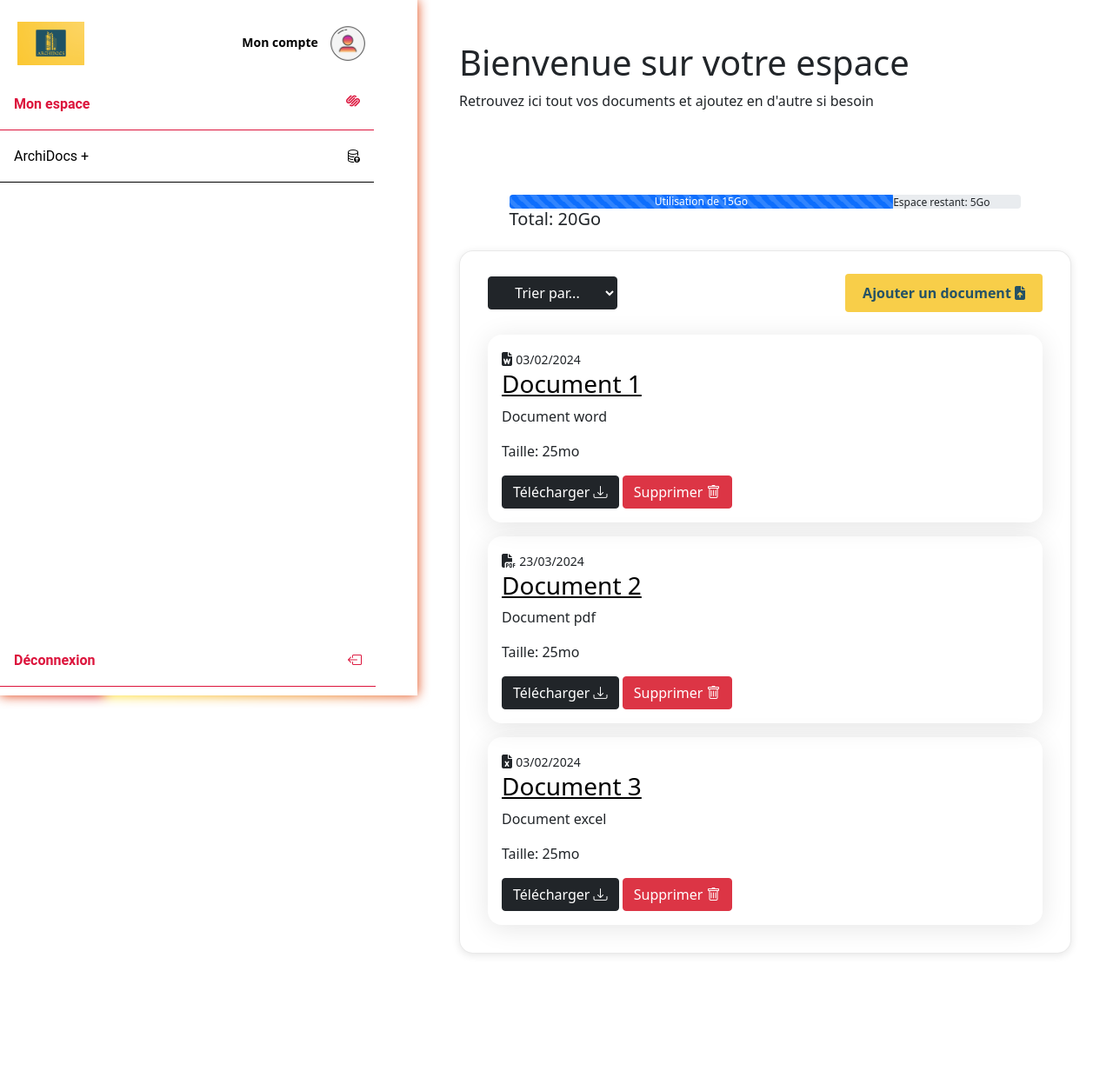
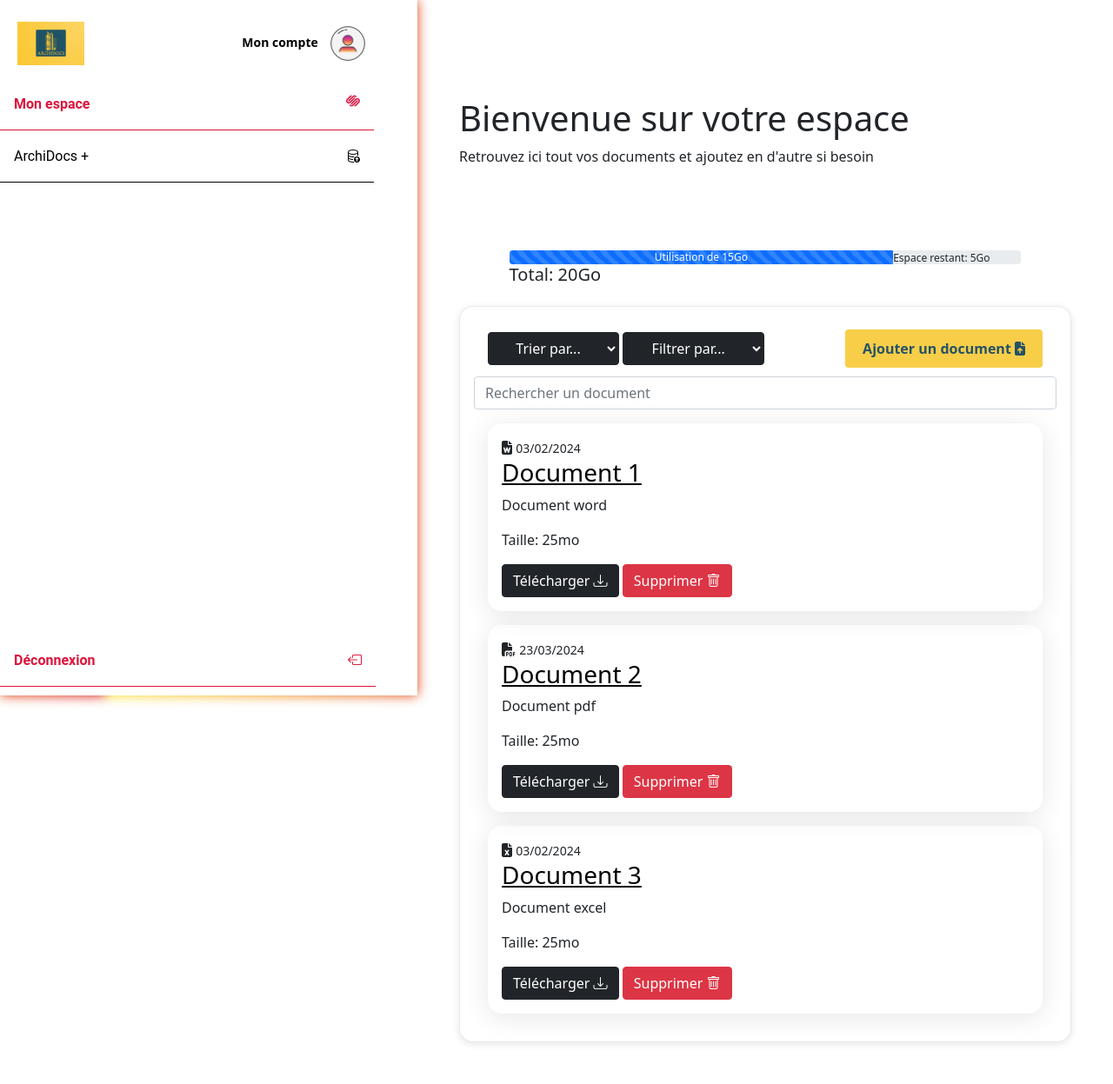
Before and after one commit to Arthurbsnrd/ArchiDocs, a PHP site: page /pages/clients/monEspace.php in a window 1280 px wide. Shown: the whole page at 87% size. Before the commit the page ends 1099 px from the top, so only its background shows below. Run offline with PHP 8.4, Linux system fonts and the light colour scheme; some libraries are stand-ins or nearby versions.

Commit message:
methode de filtre

```diff
--- a/pages/clients/monEspace.php
+++ b/pages/clients/monEspace.php
@@ -75,12 +75,22 @@
                         <select name="tri" id="tri" class="btn btn-dark">
                             <option value="default">Trier par...</option>
                             <option value="date">Trier par date</option>
-                            <option value="name">Trier par nom</option>
-                            <option value="type">Trier par type</option>
+                            <option value="date">Trier par taille</option>
                         </select>
+                            <select name="filtre" id="filtre" class="btn btn-dark">
+                                <option value="default">Filtrer par...</option>
+                                <?php foreach($documents as $document): ?>
+                                    <option value="<?= $document["type"] ?>">Filtrer par <?= $document["type"] ?></option>
+                                <?php endforeach; ?>
+                            </select>
                     </div>
                     <button data-bs-toggle="modal" data-bs-target="#uploadModal" class="btn btn-upload">Ajouter un document <i class="fas fa-file-upload"></i></button>
                 </div>
+                <!-- barre de recherche -->
+                <div class="search-bar mb-3">
+                    <input type="text" class="form-control" placeholder="Rechercher un document">
+                </div>
+
                 <?php foreach($documents as $document): ?>
                     <div class="fichier">
                         <div class="fichier-img">
--- a/styles/monEspace.css
+++ b/styles/monEspace.css
@@ -1,9 +1,8 @@
 .monEspace{
+    margin-top: 4rem;
     display: flex;
     flex-direction: column;
-    flex-wrap: wrap;
     align-items: center;
-    /* justify-content: center; */
     width: 100%;
     min-height: 100svh;
     padding: 2rem;
```
